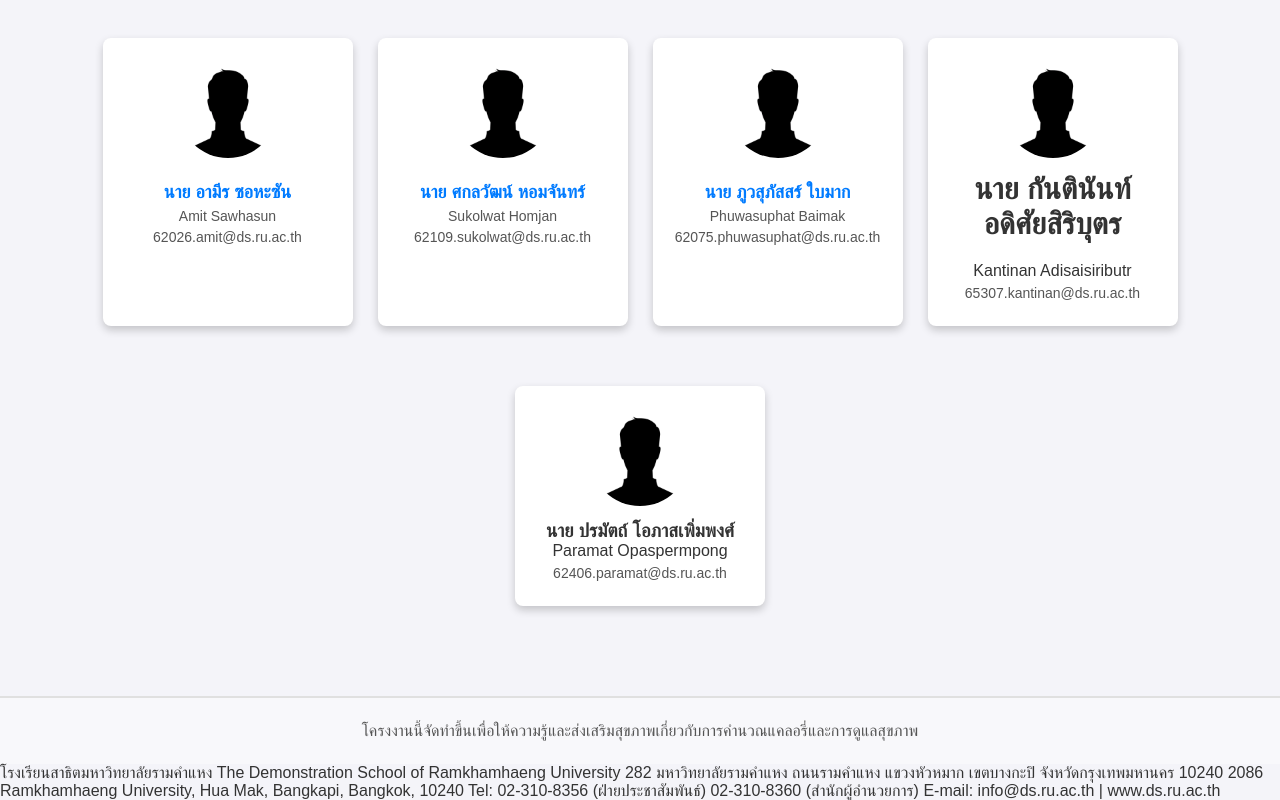
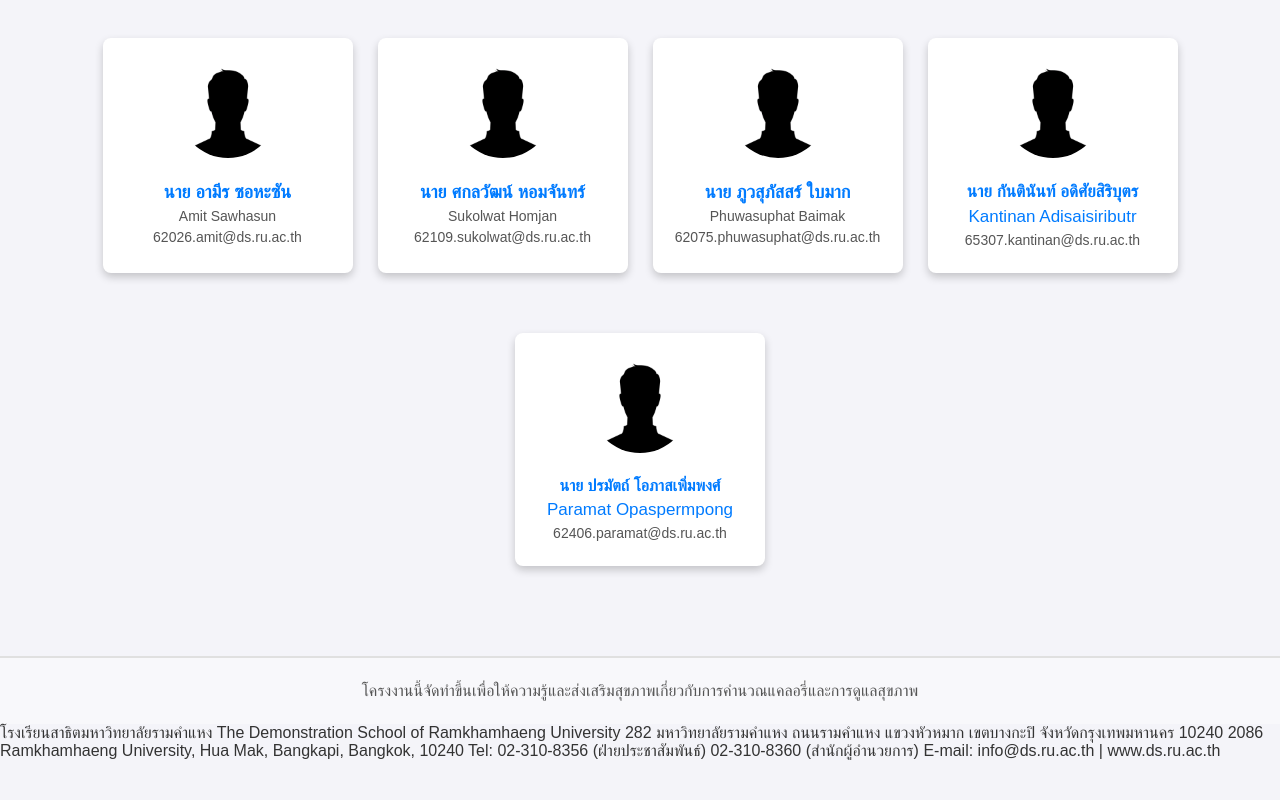
Before and after one commit to MateRtpn/Tde, a plain HTML site: page about.html in a window 1280 px wide. Shown: the part 778-1578 px from the top of the page. After the commit the page ends 1538 px from the top, so only its background shows below. Drawn offline with Linux system fonts and the light colour scheme.

Commit message:
Update style.css

```diff
--- a/style.css
+++ b/style.css
@@ -1,3 +1,4 @@
+
 
 * {
     margin: 0;
@@ -331,6 +332,23 @@ main {
 
 
 
+.team-member h1 {
+    font-size: 17px;
+    color: #007bff;
+    margin: 10px 0 5px;
+}
+
+.team-member p1 {
+    font-size: 17px;
+    color: #007bff;
+    margin: 10px 0 5px;
+}
+
+.team-member h3 {
+    font-size: 16px;
+    color: #007bff;
+    margin: 10px 0 5px;
+}
 
 
 
@@ -566,3 +584,18 @@ footer p {
         color: #555;
     }
 }
+
+
+โรงเรียนสาธิตมหาวิทยาลัยรามคำแหง
+The Demonstration School of Ramkhamhaeng University
+
+282 มหาวิทยาลัยรามคำแหง ถนนรามคำแหง
+
+แขวงหัวหมาก เขตบางกะปิ จังหวัดกรุงเทพมหานคร 10240
+2086 Ramkhamhaeng University,  Hua Mak, Bangkapi, Bangkok, 10240
+
+Tel: 02-310-8356 (ฝ่ายประชาสัมพันธ์)
+
+02-310-8360 (สำนักผู้อำนวยการ)
+
+E-mail: info@ds.ru.ac.th | www.ds.ru.ac.th
```
